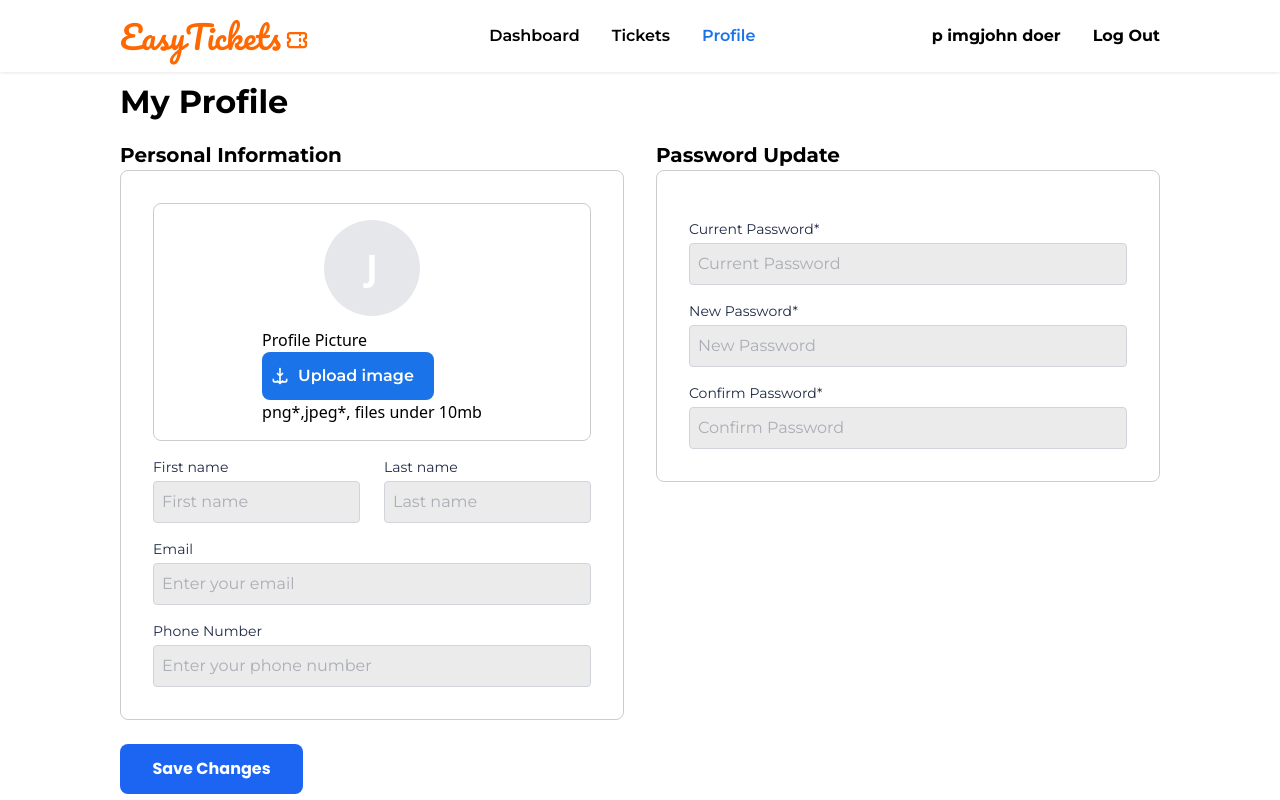
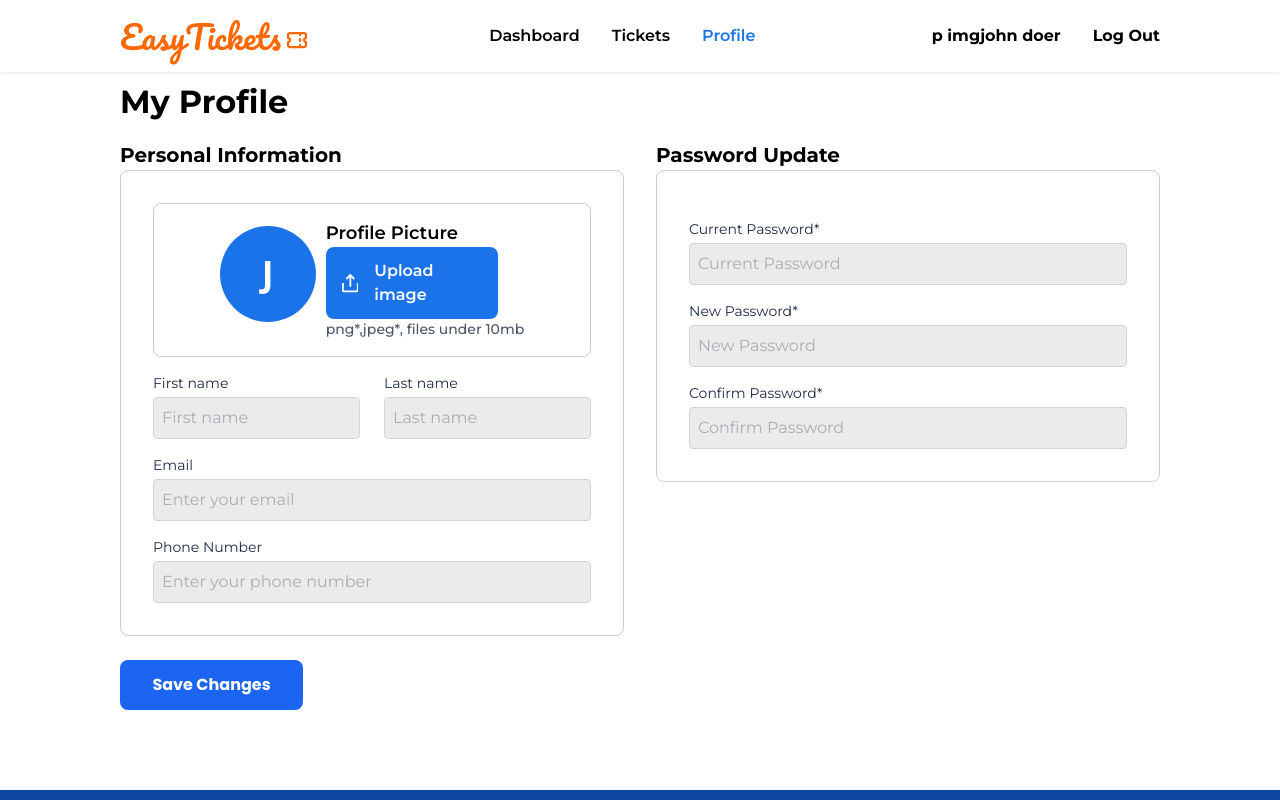
Before and after one commit to mafindijr/easy-ticketing-app, a React (Vite) app: page /profile in a window 1280 px wide. Shown: the top 800 px of the page. Built offline with nearby package versions, Linux system fonts and the light colour scheme.

Commit message:
feature done with the profile component

```diff
--- a/src/components/test-profile.jsx
+++ b/src/components/test-profile.jsx
@@ -40,8 +40,8 @@ const ProfileUploader = () => {
   return (
     <div>
 
-      <div className="border border-[#cccccc] p-4 rounded-lg flex flex-col items-center">
-        <div className="w-24 h-24 mb-3 rounded-full bg-gray-200 flex items-center justify-center text-4xl font-bold text-white overflow-hidden">
+      <div className="border border-[#cccccc] p-4 rounded-lg flex justify-center items-center gap-[10px]">
+        <div className="w-24 h-24 mb-3 rounded-full bg-homeexplore flex items-center justify-center text-4xl font-bold text-white overflow-hidden">
           {previewUrl ? (
             <img
               src={previewUrl}
@@ -53,23 +53,13 @@ const ProfileUploader = () => {
           )}
         </div>
             <div className="flex flex-col">
-              <h4>Profile Picture</h4>
+              <h4 className="font-montserrat font-semibold text-[18px] ">Profile Picture</h4>
                <div className="inline-flex gap-[10px]">
-                <label className="w-[172px] bg-homeexplore text-[16px] font-montserrat font-semibold rounded-[8px] px-[8px] py-[12px] cursor-pointer inline-flex items-center space-x-2 text-white">
-                <svg
-                    xmlns="http://www.w3.org/2000/svg"
-                    className="h-5 w-5"
-                    fill="none"
-                    viewBox="0 0 24 24"
-                    stroke="currentColor"
-                >
-                    <path
-                    strokeLinecap="round"
-                    strokeLinejoin="round"
-                    strokeWidth={2}
-                    d="M4 16v1a2 2 0 002 2h12a2 2 0 002-2v-1M12 12v9m0 0l-3-3m3 3l3-3M12 3v9m0 0l-3-3m3 3l3-3"
-                    />
+                <label className="w-[172px] bg-homeexplore text-[16px] font-montserrat font-semibold rounded-[8px] px-[8px] py-[12px] gap-2 cursor-pointer inline-flex items-center space-x-2 text-white">
+                    <svg className="ml-2 font-bold " width="18" height="20" viewBox="0 0 18 20" fill="none" xmlns="http://www.w3.org/2000/svg">
+                    <path d="M4 5L5.41 6.41L8 3.83V14H10V3.83L12.58 6.41L14 5L9 0M2 18V10H0V18C0 19.1 0.9 20 2 20H16C17.1 20 18 19.1 18 18V10H16V18H2Z" fill="white"/>
                     </svg>
+
                     <span>Upload image</span>
                     <input
                         type="file"
@@ -82,19 +72,19 @@ const ProfileUploader = () => {
                 {imageFile && (
                 <button
                     onClick={handleRemove}
-                    className="w-[92px] text-[16px] text-[#999999] font-montserrat font-semibold rounded-[8px] px-[8px] py-[12px]"
+                    className="w-[92px] cursor-pointer text-[16px] text-[#000000] font-montserrat font-semibold rounded-[8px] px-[8px] py-[12px]"
                     style={{boxShadow: " 0px 2px 0px 1px rgba(0, 0, 0, 0.25)"}}
-
+                    id="remove-btn"
                 >
                     Remove
                 </button>
                 )}
               </div>
-                <span>png*,jpeg*, files under 10mb</span>
+                <span className="font-montserrat font-[500] text-[14px] text-[#4b5563]">png*,jpeg*, files under 10mb</span>
             </div>
 
 
-        {error && <p className="text-red-600 text-sm mt-2">{error}</p>}
+        {error && <p className="text-[#d32f2f] text-sm mt-2">{error}</p>}
       </div>
     </div>
   );
```
Lines whose indentation alone changed are shown as unchanged.
